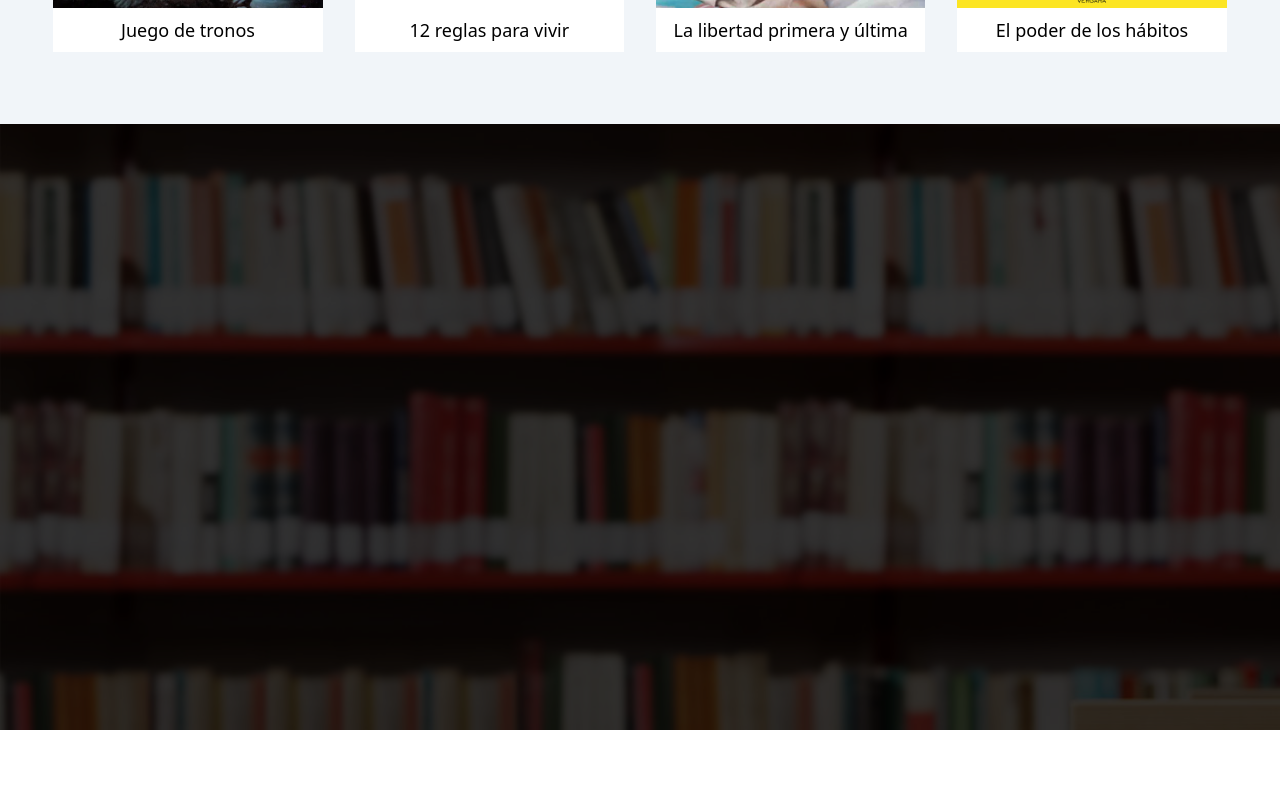
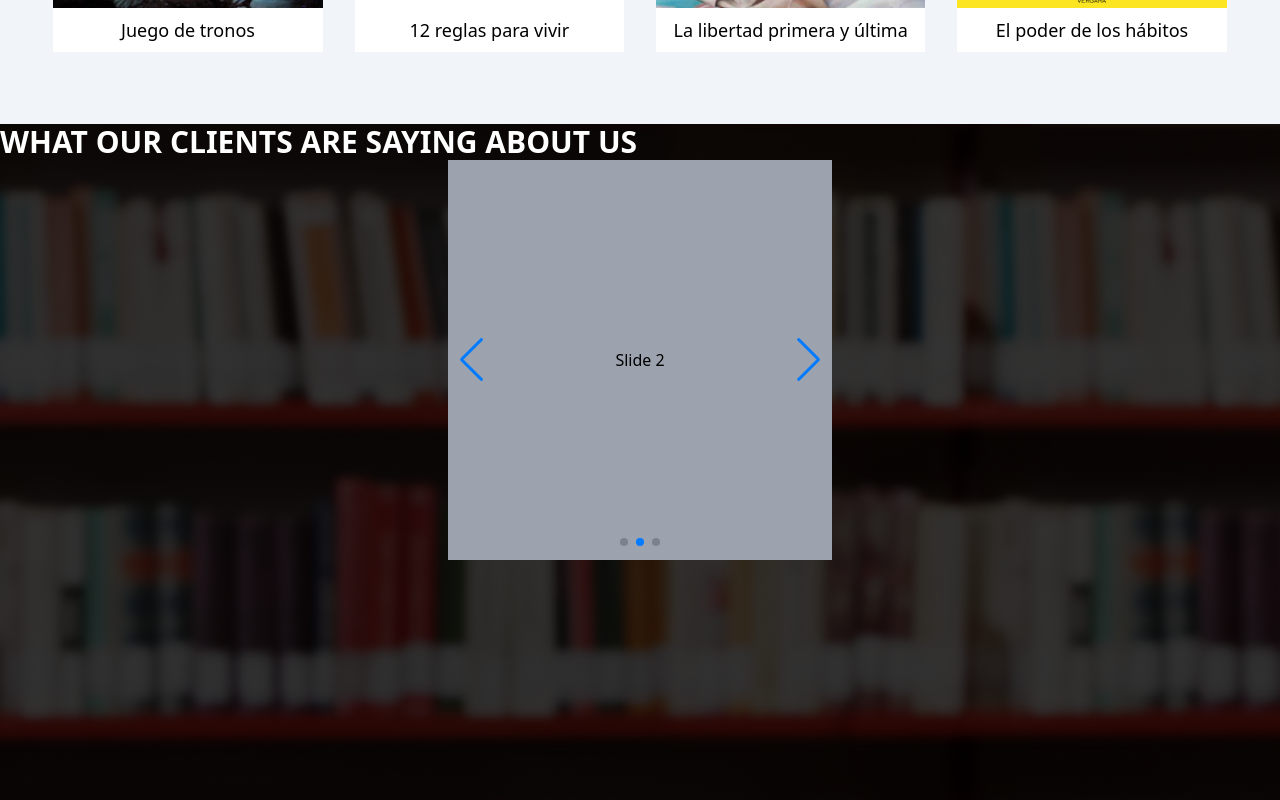
Before and after one commit to emmanuel-cruz-dev/literarium, a React (Vite) app: page / in a window 1280 px wide. Shown: the part 2180-2980 px from the top of the page. Built offline with nearby package versions, Linux system fonts and the light colour scheme.

Commit message:
integrando swiper a Testimonies

```diff
--- a/src/components/Testimonies.tsx
+++ b/src/components/Testimonies.tsx
@@ -1,14 +1,44 @@
-import Background from "../assets/images/testimonials-bg.jpg";
+import { Swiper, SwiperSlide } from "swiper/react";
+import { Navigation, Autoplay, Pagination } from "swiper/modules";
 
 const Testimonies = () => {
   return (
-    <section className="relative bg-black">
+    <section className="testimonies" id="testimonies">
       <article>
-        <img
-          className="testimonies__background-image w-screen"
-          src={Background}
-          alt=""
-        />
+        <h2 className="uppercase text-white font-semibold text-3xl">
+          What Our Clients Are Saying About Us
+        </h2>
+        <div>
+          <Swiper
+            modules={[Navigation, Autoplay, Pagination]}
+            spaceBetween={30}
+            slidesPerView={1}
+            navigation
+            pagination={{ clickable: true }}
+            loop={true}
+            autoplay={{
+              delay: 5000,
+              disableOnInteraction: false,
+            }}
+            className="w-96 h-[400px]" // Clases de Tailwind
+          >
+            <SwiperSlide>
+              <div className="flex justify-center items-center bg-gray-300 h-full">
+                Slide 1
+              </div>
+            </SwiperSlide>
+            <SwiperSlide>
+              <div className="flex justify-center items-center bg-gray-400 h-full">
+                Slide 2
+              </div>
+            </SwiperSlide>
+            <SwiperSlide>
+              <div className="flex justify-center items-center bg-gray-500 h-full">
+                Slide 3
+              </div>
+            </SwiperSlide>
+          </Swiper>
+        </div>
       </article>
     </section>
   );
--- a/src/styles/App.css
+++ b/src/styles/App.css
@@ -376,6 +376,12 @@
  *             Fin: Blog               *
  ***************************************/
 
-.testimonies__background-image {
-  opacity: 0.2;
+.testimonies {
+  background-image: linear-gradient(rgba(0, 0, 0, 0.8), rgba(0, 0, 0, 0.8)),
+    url("../assets/images/testimonials-bg.jpg");
+  background-size: cover;
+  background-position: center;
+  background-repeat: no-repeat;
+  width: 100vw;
+  height: 100vh;
 }
```
